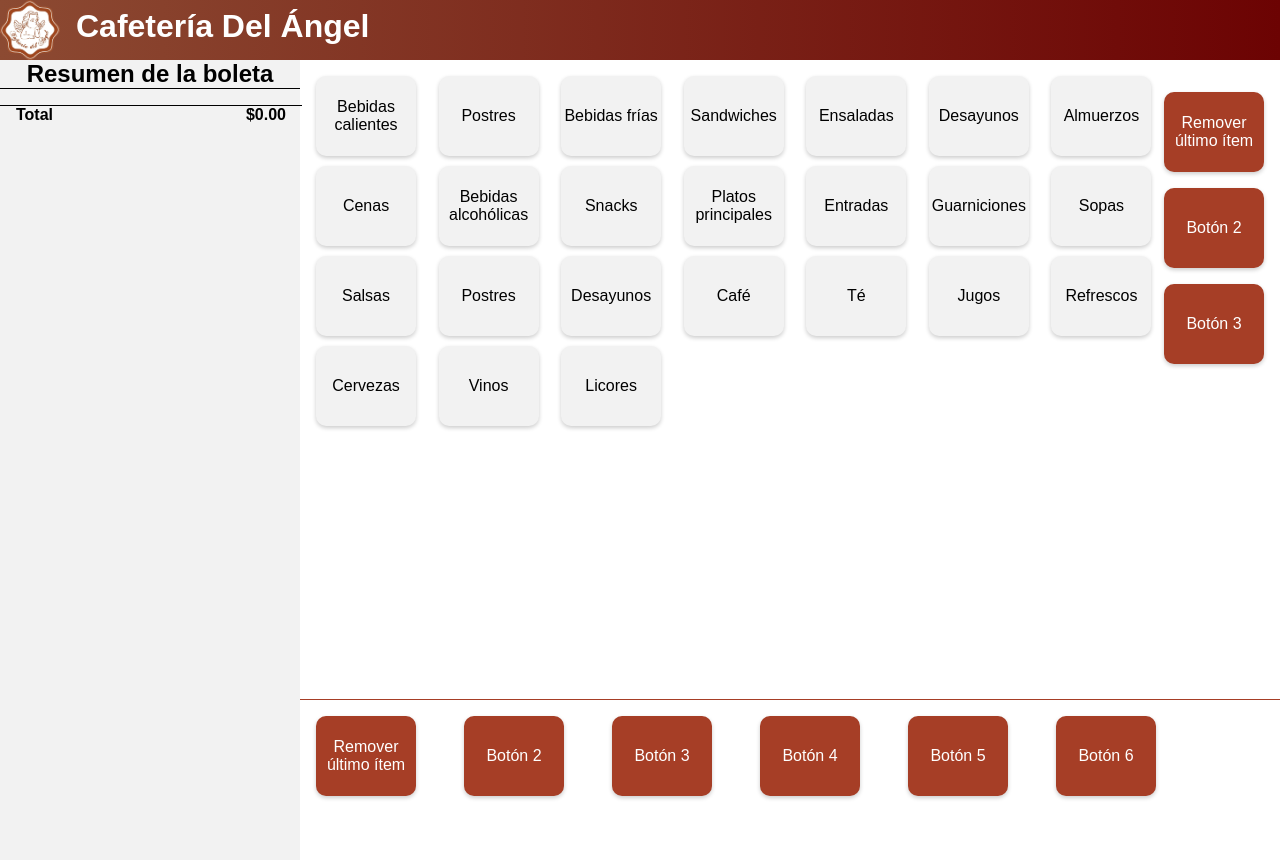
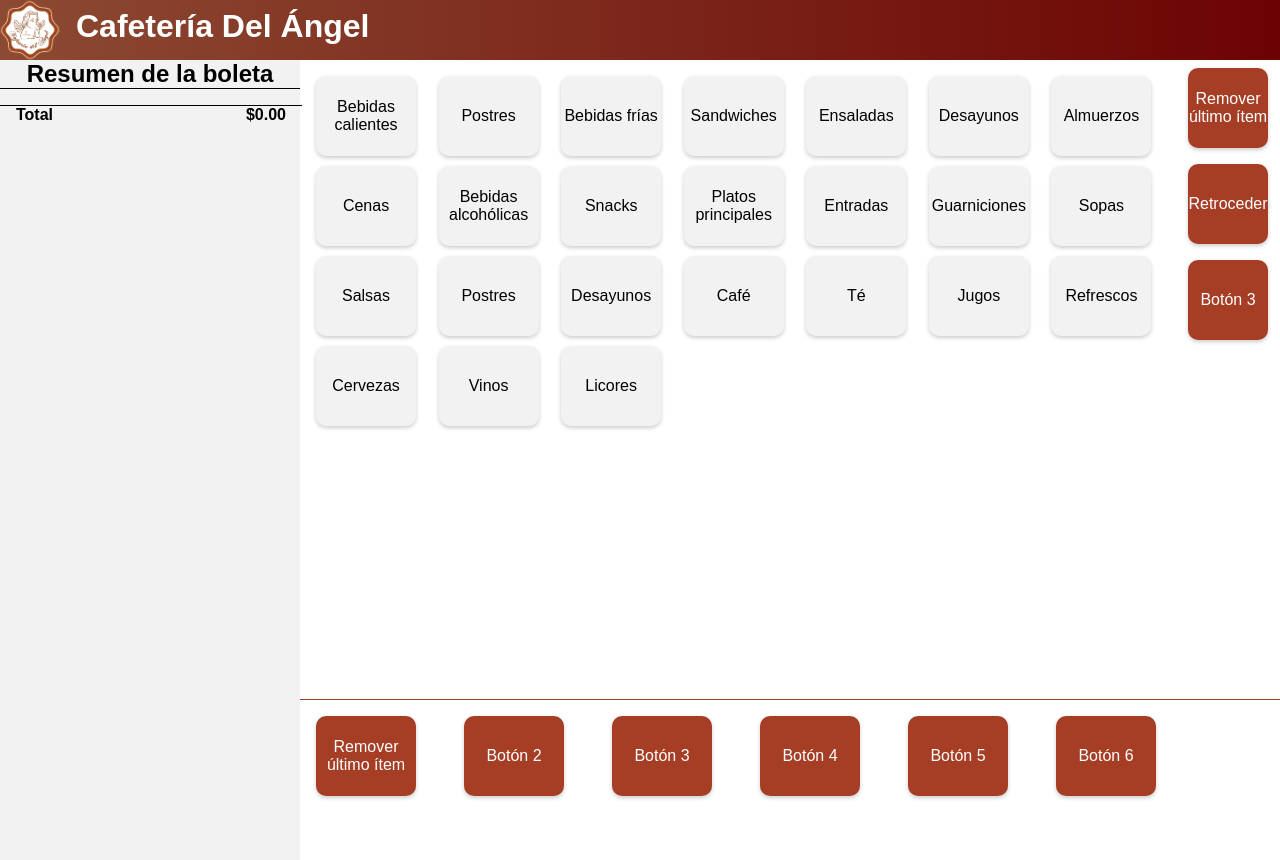
Before and after one commit to Chucaflu11/POS-Cafeteria, a React (Vite) app: page / in a window 1280 px wide. Built offline with nearby package versions, Linux system fonts and the light colour scheme; a web font is replaced by a local one.

Commit message:
Changed ComplementSidebar.css to delete unwanted padding. Added logo SVG on color to the title on Index.html. Added 'Retroceder' button to go back to the categories.

```diff
--- a/index.html
+++ b/index.html
@@ -2,7 +2,7 @@
 <html lang="en">
   <head>
     <meta charset="UTF-8" />
-    <link rel="icon" type="image/svg+xml" href="src/assets/Logo_Cafeteria.svg" />
+    <link rel="icon" type="image/svg+xml" href="src/assets/Logo_Cafeteria_Color.svg" />
     <meta name="viewport" content="width=device-width, initial-scale=1.0" />
     <title>Cafetería del Ángel</title>
   </head>
--- a/src/components/App.jsx
+++ b/src/components/App.jsx
@@ -193,7 +193,7 @@ function App() {
                 />
               )}
               </div>
-              <ComplementSidebar cart={cart} setCart={setCart} />
+              <ComplementSidebar cart={cart} setCart={setCart} setSelectedCategory={setSelectedCategory} />
             <Footer cart={cart} setCart={setCart} />
           </div>
         </div>
--- a/src/components/ComplementSidebar.jsx
+++ b/src/components/ComplementSidebar.jsx
@@ -1,18 +1,22 @@
 import React from 'react';
 import '../styles/ComplementSidebar.css';
 
-function ComplementSidebar({ cart, setCart }) {
+function ComplementSidebar({ cart, setCart, setSelectedCategory }) {
   const removeLastItem = () => {
     const newCart = [...cart];
     newCart.pop();
     setCart(newCart);
   };
 
+  const goBackToCategories = () => {
+    setSelectedCategory(null);
+  };
+
   return (
     <div className="ComplementSidebar">
       <div className="button-container">
         <button onClick={removeLastItem}>Remover último ítem</button>
-        <button>Botón 2</button>
+        <button onClick={goBackToCategories}> Retroceder </button>
         <button>Botón 3</button>
       </div>
     </div>
--- a/src/styles/ComplementSidebar.css
+++ b/src/styles/ComplementSidebar.css
@@ -4,8 +4,6 @@
     width: 100px;
     height: 100%;
     clear: both;
-    padding: 1.5rem;
-    margin-left: auto;
   }
 
 .ComplementSidebar .button-container {
@@ -13,8 +11,6 @@
     grid-template-rows: repeat(6, 1fr);
     gap: 1em;
     padding: 0.5rem;
-    min-height: 50px;
-    flex-grow: 1;
 }
 
 .ComplementSidebar button {
@@ -23,8 +19,8 @@
     border: none;
     font-size: 1rem;
     text-align: center;
-    min-height: 80px;
-    min-width: 100px;
+    height: 80px;
+    width: 80px;
     border-radius: 10px;
     cursor: pointer;
     box-shadow: 0 2px 4px rgba(0, 0, 0, 0.2);
```
Also changed, not shown: src/assets/Logo_Cafeteria_Color.svg (added).
